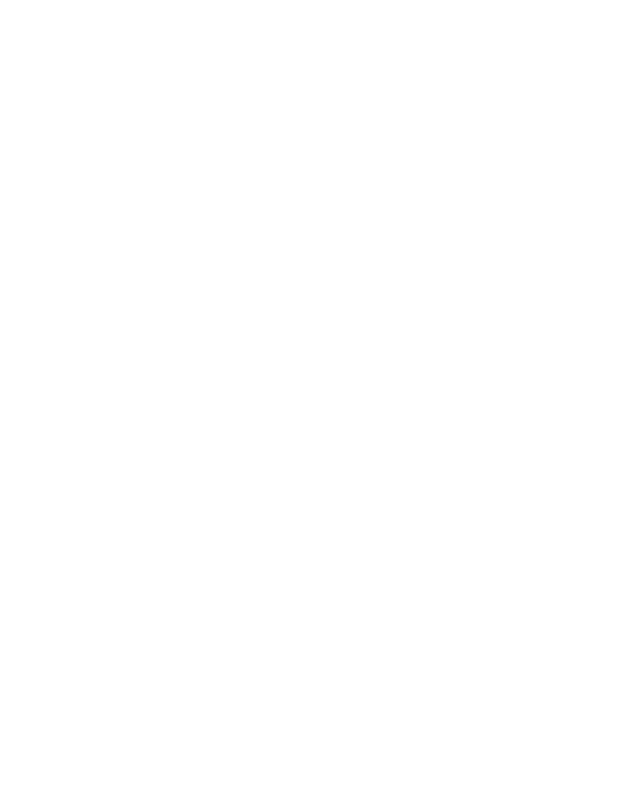
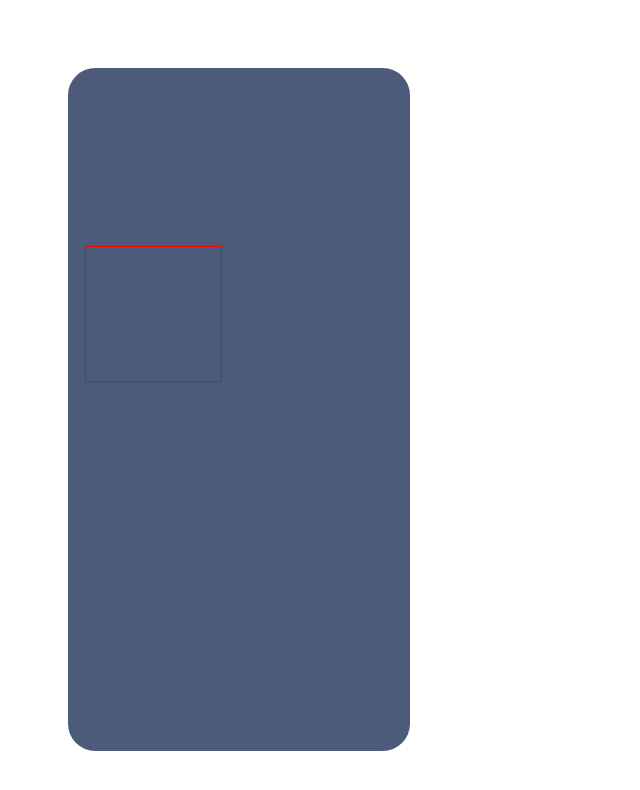
Before and after one commit to musi1024/DrawingBoard, a React (Create React App) app: page / in a window 1280 px wide. Shown: the top 790 px of the page, without its empty margins (0-640 px from the left). Built offline with nearby package versions, Linux system fonts and the light colour scheme.

Commit message:
feat: add tool

```diff
--- a/src/App.tsx
+++ b/src/App.tsx
@@ -1,7 +1,9 @@
-import React, { useRef, useEffect, useCallback } from 'react';
+import React, { useRef, useLayoutEffect, useCallback, useState } from 'react';
 import styled from 'styled-components/macro';
 import { drawCircle, drawLine } from 'utils/draw';
-// import Icon from 'components/Icon';
+import eraser from 'utils/eraser';
+import Tool from 'components/ToolWrap';
+import Icon from 'components/Icon';
 
 const Wrap = styled.div`
   position: relative;
@@ -19,39 +21,63 @@
 const winH = window.innerHeight;
 
 function App() {
+  // get canvas context
   const canvasRef = useRef<HTMLCanvasElement>(null);
   const ctx = useRef<CanvasRenderingContext2D | null>(null);
-  const lastPoint = useRef<Point>({ x: 0, y: 0 });
-
-  useEffect(() => {
+  useLayoutEffect(() => {
     if (canvasRef.current) {
       ctx.current = canvasRef.current.getContext('2d');
     }
   }, []);
 
-  const handleStart = useCallback(e => {
-    const { clientX: x, clientY: y } = e.touches[0];
-    if (ctx.current) {
-      drawCircle({ ctx: ctx.current, x, y });
+  // eraser on/off
+  const [isEraser, setIsEraser] = useState<boolean>(false);
+  const toggleEraser = useCallback((value: boolean) => setIsEraser(value), []);
+
+  // handle touchEvent start & move
+  const lastPoint = useRef<Point>({ x: 0, y: 0 });
+  const handleStart = useCallback(
+    (e: React.TouchEvent<HTMLCanvasElement>) => {
+      const { clientX: x, clientY: y } = e.touches[0];
+      if (isEraser) return eraser(ctx.current, { x, y });
+      drawCircle(ctx.current, { x, y });
       lastPoint.current = { x, y };
-    }
-  }, []);
-
-  const handleMove = useCallback(e => {
-    const { clientX: x, clientY: y } = e.touches[0];
-    const { x: lastX, y: lastY } = lastPoint.current;
-    if (ctx.current) {
-      drawCircle({ ctx: ctx.current, x, y });
-      drawLine({
-        ctx: ctx.current,
+    },
+    [isEraser]
+  );
+  const handleMove = useCallback(
+    (e: React.TouchEvent<HTMLCanvasElement>) => {
+      const { clientX: x, clientY: y } = e.touches[0];
+      const { x: lastX, y: lastY } = lastPoint.current;
+      if (isEraser) return eraser(ctx.current, { x, y });
+      drawCircle(ctx.current, { x, y });
+      drawLine(ctx.current, {
         x,
         y,
         lastX,
         lastY
       });
       lastPoint.current = { x, y };
+    },
+    [isEraser]
+  );
+
+  const save = useCallback(() => {
+    if (canvasRef.current) {
+      const url = canvasRef.current.toDataURL('image/png');
+      const a = document.createElement('a');
+      document.body.appendChild(a);
+      a.href = url;
+      a.download = 'picture';
+      a.click();
     }
   }, []);
+
+  // clear all
+  const clear = useCallback(
+    () => ctx?.current?.clearRect(0, 0, winW, winH),
+    []
+  );
 
   return (
     <Wrap className="App">
@@ -62,6 +88,20 @@
         onTouchStart={handleStart}
         onTouchMove={handleMove}
       ></canvas>
+      <Tool>
+        <Icon type="dakaiwenjianjia" onClick={save} />
+        <Icon type="lajixiang_huaban1" onClick={clear} />
+        <Icon
+          type="huabi_huaban1"
+          active={!isEraser}
+          onClick={() => toggleEraser(false)}
+        />
+        <Icon
+          type="xiangpi_huaban1"
+          active={isEraser}
+          onClick={() => toggleEraser(true)}
+        />
+      </Tool>
     </Wrap>
   );
 }
--- /dev/null
+++ b/src/components/Icon.tsx
@@ -0,0 +1,38 @@
+import React from 'react';
+import styled from 'styled-components/macro';
+import vw from 'utils/vw';
+
+interface SvgProps {
+  active?: boolean;
+}
+
+const Svg = styled.svg.attrs({ ariaHidden: 'true' })<SvgProps>`
+  width: ${vw(80)};
+  height: ${vw(80)};
+  margin: ${vw(8)};
+  vertical-align: -0.15em;
+  fill: currentColor;
+  overflow: hidden;
+  border: ${({ active }) => (active ? `1px solid red` : null)};
+`;
+
+interface IconProps {
+  type: string;
+  active?: boolean;
+  style?: React.CSSProperties;
+  onClick?: () => void;
+}
+
+const Icon: React.FC<IconProps> = ({ type, active, style, onClick }) => {
+  return (
+    <Svg style={style} active={active} onClick={onClick}>
+      <use xlinkHref={`#icon-${type}`}></use>
+    </Svg>
+  );
+};
+
+Icon.defaultProps = {
+  active: false
+};
+
+export default Icon;
--- /dev/null
+++ b/src/components/ToolWrap.tsx
@@ -0,0 +1,27 @@
+import React from 'react';
+import styled from 'styled-components/macro';
+import vw from 'utils/vw';
+
+const Wrap = styled.div`
+  display: flex;
+  align-content: flex-start;
+  justify-content: space-around;
+  flex-wrap: wrap;
+  position: absolute;
+  left: ${vw(40)};
+  top: ${vw(40)};
+  width: ${vw(200)};
+  height: ${vw(400)};
+  background-color: rgba(58, 74, 109, 0.9);
+  border-radius: ${vw(16)};
+`;
+
+interface ToolProps {
+  children?: React.ReactNode;
+}
+
+const ToolWrap: React.FC<ToolProps> = ({ children }) => {
+  return <Wrap>{children}</Wrap>;
+};
+
+export default ToolWrap;
--- a/src/utils/draw.ts
+++ b/src/utils/draw.ts
@@ -1,26 +1,23 @@
-interface DrawCircle {
-  ctx: CanvasRenderingContext2D;
-  x: number;
-  y: number;
-}
-interface DrawLine extends DrawCircle {
-  lastX: number;
-  lastY: number;
-}
+import { Ctx, Point, DrawLine } from './utils';
 
 const lineWidth = 5;
 
-export function drawCircle({ ctx, x, y }: DrawCircle): void {
+export function drawCircle(ctx: Ctx, { x, y }: Point): void {
+  if (ctx) {
     ctx.beginPath();
-  ctx.arc(x, y, 2, 0, 360);
+    ctx.arc(x, y, lineWidth * 0.44, 0, 360);
     ctx.fill();
   }
+}
 
-export function drawLine({ ctx, x, y, lastX, lastY }: DrawLine): void {
+export function drawLine(ctx: Ctx, { x, y, lastX, lastY }: DrawLine): void {
+  if (ctx) {
+    ctx.lineJoin = 'round';
+    ctx.lineWidth = lineWidth;
     ctx.beginPath();
     ctx.moveTo(lastX, lastY);
-  ctx.lineWidth = lineWidth;
     ctx.lineTo(x, y);
     ctx.stroke();
     ctx.closePath();
   }
+}
--- /dev/null
+++ b/src/utils/eraser.ts
@@ -0,0 +1,9 @@
+import { Ctx, Point } from './utils';
+
+const size = 20;
+
+function eraser(ctx: Ctx, { x, y }: Point): void {
+  if (ctx) ctx.clearRect(x - size / 2, y - size / 2, size, size);
+}
+
+export default eraser;
```
Also changed, not shown: src/components/Icon/index.css (deleted, +0 -7 lines), src/components/Icon/index.tsx (deleted, +0 -16 lines), src/utils/utils.d.ts (added, +9 -0 lines). Lines whose indentation alone changed are shown as unchanged.
